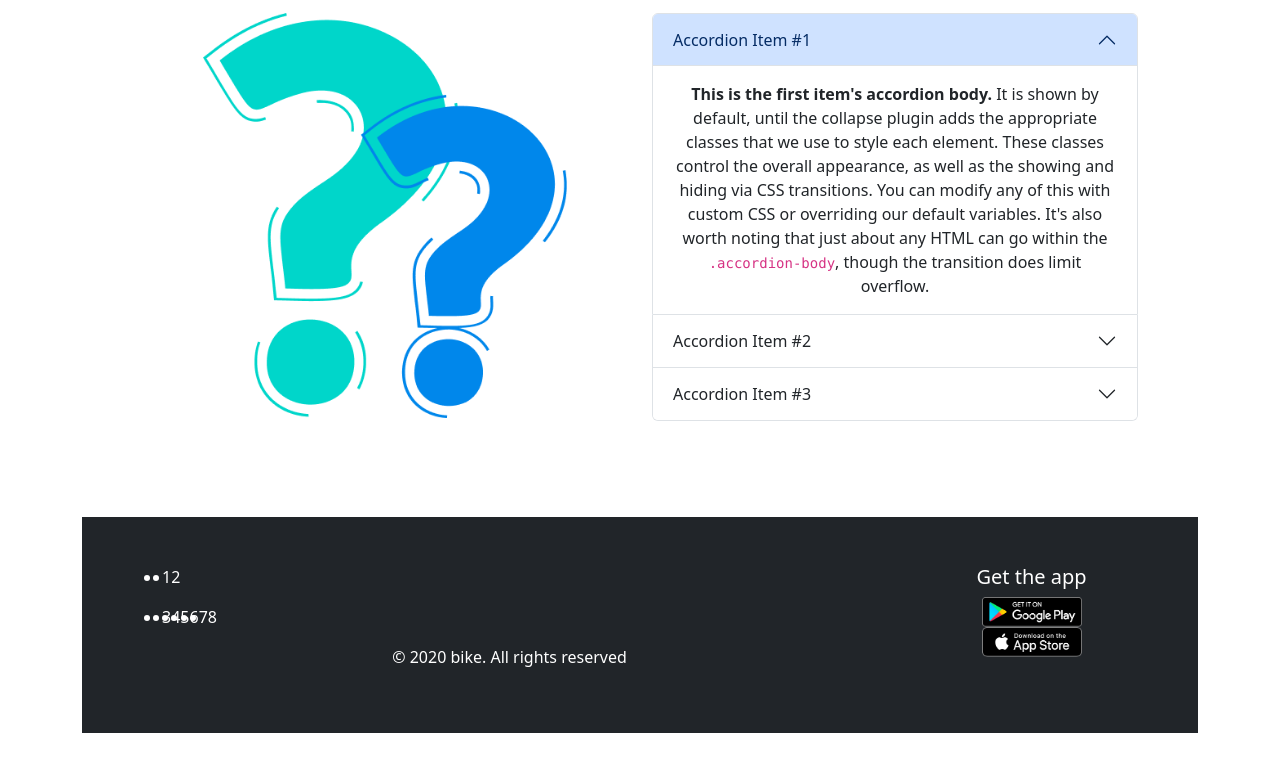
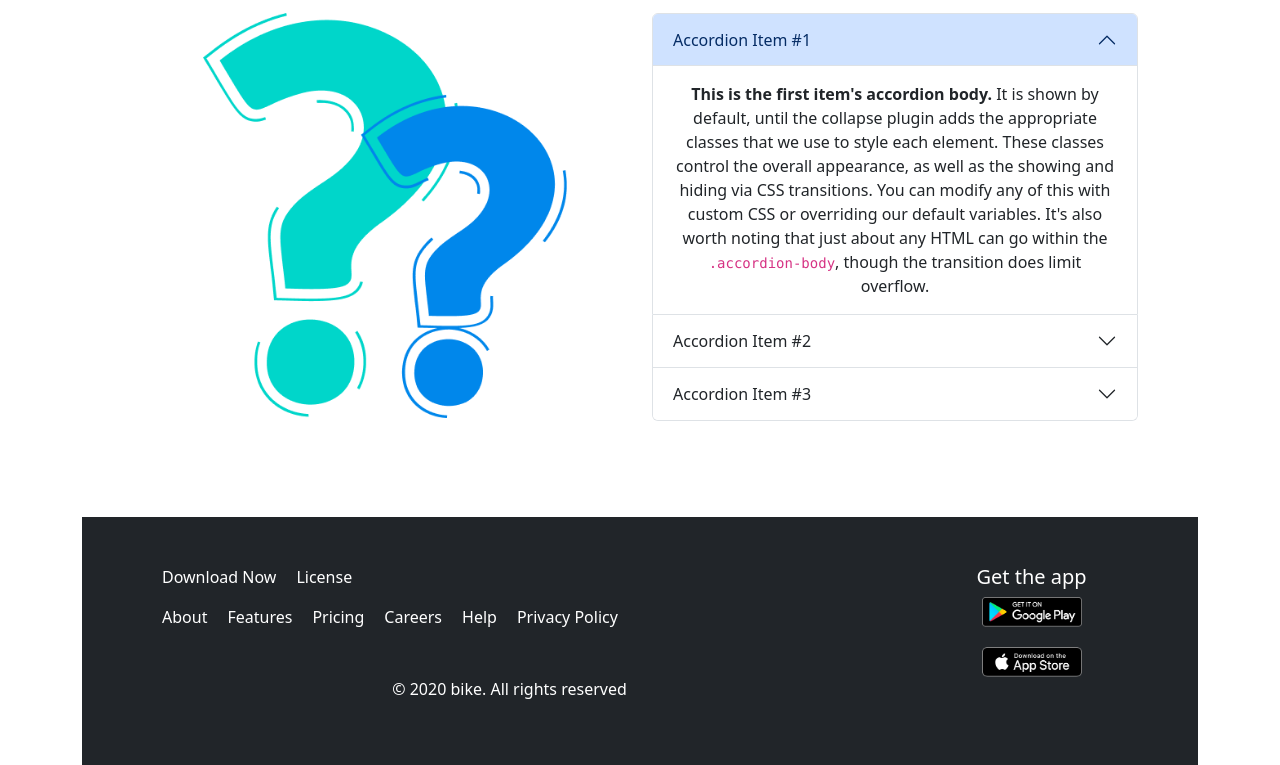
Before and after one commit to sumoncoder/bikers-zone, a plain HTML site: page index.html in a window 1280 px wide. Shown: the part 2489-3254 px from the top of the page. Before the commit the page ends 3222 px from the top, so only its background shows below. Drawn offline with nearby package versions, Linux system fonts and the light colour scheme.

Commit message:
footer style add

```diff
--- a/css/styles.css
+++ b/css/styles.css
@@ -6,6 +6,7 @@
 }
 .img-go{
     width: 100px;
+    margin-bottom: 20px;
 }
 header{
     background-image: url(/images/bike-3.png);
@@ -26,3 +27,7 @@ header::after{
     z-index: -1;
     position: absolute;
 }
+.list-go li{
+    list-style: none;
+    margin-right: 20px;
+}
--- a/index.html
+++ b/index.html
@@ -230,22 +230,22 @@
             <div class="row">
               <div class="col-9 text-white">
                 <div>
-                    <ul class="d-flex">
-                        <li>1</li>
-                        <li>2</li>
+                    <ul class="list-go d-flex">
+                        <li>Download Now</li>
+                        <li>License</li>
                     </ul>
                 </div>
                 <div>
-                    <ul class="d-flex">
-                        <li>3</li>
-                        <li>4</li>
-                        <li>5</li>
-                        <li>6</li>
-                        <li>7</li>
-                        <li>8</li>
+                    <ul class="list-go d-flex">
+                        <li>About</li>
+                        <li>Features</li>
+                        <li>Pricing</li>
+                        <li>Careers</li>
+                        <li>Help</li>
+                        <li>Privacy Policy</li>
                     </ul>
                 </div>
-                <p>© 2020 bike. All rights reserved</p>
+                <p class="mt-5">© 2020 bike. All rights reserved</p>
               </div>
               <div class="col-3">
                 <h5 class="text-white">Get the app</h5>
```
